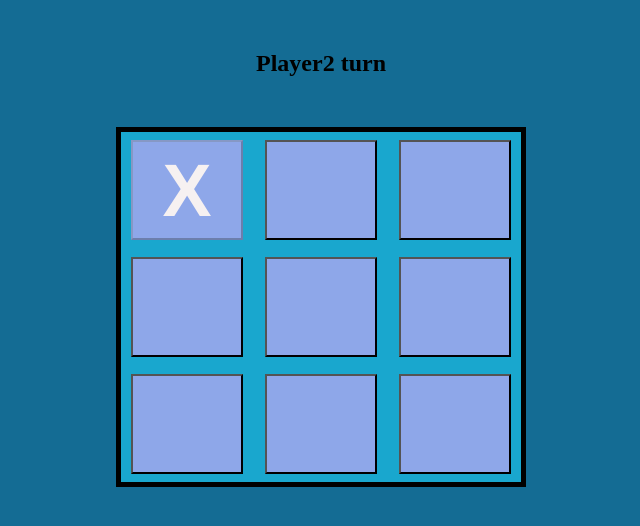
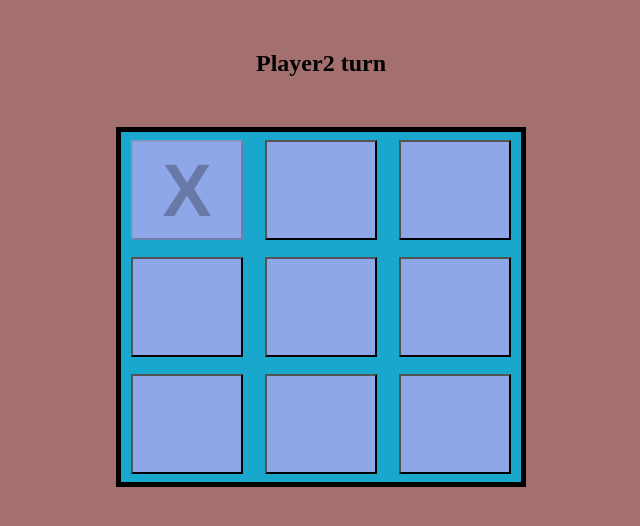
Before and after one commit to Subbermine/Tic-Tac-Toe, a plain HTML site: page index.html in a window 1280 px wide. Both pictures are taken after a click on the button 506 px from the left and 190 px from the top of the page. Shown: the whole page, without its empty margins (319-959 px from the left). Drawn offline with Linux system fonts and the light colour scheme.

Commit message:
Body changed

```diff
--- a/index.css
+++ b/index.css
@@ -1,6 +1,6 @@
-*{
+body {
     color: #F6F1F1;
-    background-color: #146C94;
+    background-color: #6f92a3;
 }
 #container{
     width: 400px;
--- a/index.html
+++ b/index.html
@@ -7,7 +7,7 @@
     <title>Tic-Tac-Toe</title>
     <link rel="stylesheet" href="index.css" />
   </head>
-  <body>
+  <body id="body">
     <h2 id="header">Player1 turn</h2>
     <div id="container">
       <button class="element" onclick="player_turn(0)" id="0"></button>
--- a/index.js
+++ b/index.js
@@ -16,6 +16,13 @@ function player_turn(a) {
     document.getElementById("header").innerHTML = "Player2 turn";
     cells[a] = "X";
     if (player1.turn >= 3) player1.won = decider("X");
+    document
+      .getElementById("body")
+      .animate(
+        [{ "background-color": "#6f92a3" }, { "background-color": "#a36f6f" }],
+        { duration: 400 }
+      );
+    document.getElementById("body").style.backgroundColor = "#a36f6f";
   }
   //player 2
   else {
@@ -24,6 +31,7 @@ function player_turn(a) {
     document.getElementById("header").innerHTML = "Player1 turn";
     cells[a] = "O";
     if (player2.turn >= 3) player2.won = decider("O");
+    document.getElementById("body").style.backgroundColor = "#6f92a3";
   }
   document.getElementById(a).setAttribute("disabled", "");
   document.getElementById(a).style.cursor = "initial";
```
